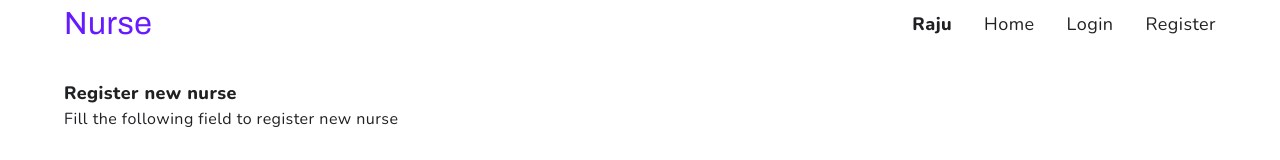
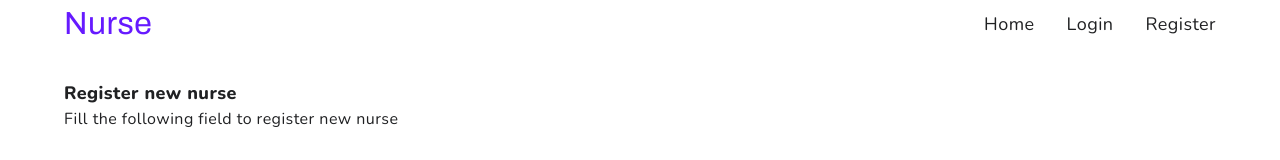
Before and after one commit to rajutamanglama63/nurse-management-app, a React (Create React App) app in the folder client/: page /nurses/new in a window 1280 px wide. Shown: the top 160 px of the page. Built offline with nearby package versions, Linux system fonts and the light colour scheme.

Commit message:
feat: links in navbar displayed systematically

```diff
--- a/client/src/pages/nav/Navbar.js
+++ b/client/src/pages/nav/Navbar.js
@@ -1,24 +1,60 @@
+import { useEffect, useState } from "react";
+import { useDispatch, useSelector } from "react-redux";
 import { Link } from "react-router-dom";
+import { userLogout } from "../../reducers/userReducer";
 import { paths } from "../../utils/paths";
+import { getCurrentUser, removeCurrentUser } from "../../utils/reuseableFunc";
 
 const Navbar = () => {
+  const currUser = getCurrentUser();
+  const dispatch = useDispatch();
+  const auth = useSelector((state) => state.auth);
+
+  const [authenticated, setAuthenticated] = useState(false);
+
+  useEffect(() => {
+    if (auth.user.fullname) {
+      setAuthenticated(true);
+    }
+  }, [auth.user.fullname]);
+
+  const logoutHandler = () => {
+    removeCurrentUser();
+    dispatch(userLogout());
+  };
   return (
     <div className="wrapper">
       <div className="flex split-pair align-center flow-direction-tn">
         <div className="logo">Nurse</div>
         <div className="flex gap-2 align-center">
+          {currUser ? (
             <Link to="#" className="text-link font-sm bold">
-            Raju
+              {currUser}
             </Link>
+          ) : null}
+
           <Link to={paths.home} className="text-link font-sm">
             Home
           </Link>
+          {currUser ? (
+            <>
+              <Link to={paths.nurseList} className="text-link font-sm">
+                Nurses
+              </Link>
+              <p className="text-link font-sm" onClick={() => logoutHandler()}>
+                Logout
+              </p>
+            </>
+          ) : (
+            <>
               <Link to={paths.login} className="text-link font-sm">
                 Login
               </Link>
               <Link to={paths.register} className="text-link font-sm">
                 Register
               </Link>
+            </>
+          )}
         </div>
       </div>
     </div>
--- a/client/src/reducers/userReducer.js
+++ b/client/src/reducers/userReducer.js
@@ -17,9 +17,8 @@ const userSlice = createSlice({
         : { ...state, msg: "", user: responseData.newUser };
     },
     setUserSignin(state, action) {
-      console.log(action);
       const responseData = action.payload;
-      console.log(typeof responseData === "string");
+
       return typeof responseData === "string"
         ? { ...state, msg: responseData, user: {} }
         : { ...state, msg: "", user: responseData };
--- a/client/src/utils/reuseableFunc.js
+++ b/client/src/utils/reuseableFunc.js
@@ -1,3 +1,22 @@
 export const navigatorFunc = (destiny) => {
   window.location = destiny;
 };
+
+export const getCurrentUser = () => {
+  let user = null;
+  if (window.localStorage.getItem("loggedInUser")) {
+    const data = JSON.parse(
+      window.localStorage.getItem("loggedInUser")
+    ).fullname;
+    if (data) user = data;
+    return user;
+  } else {
+    return null;
+  }
+};
+
+export const removeCurrentUser = () => {
+  if (window.localStorage.getItem("loggedInUser")) {
+    window.localStorage.removeItem("loggedInUser");
+  }
+};
```
Lines whose indentation alone changed are shown as unchanged.
